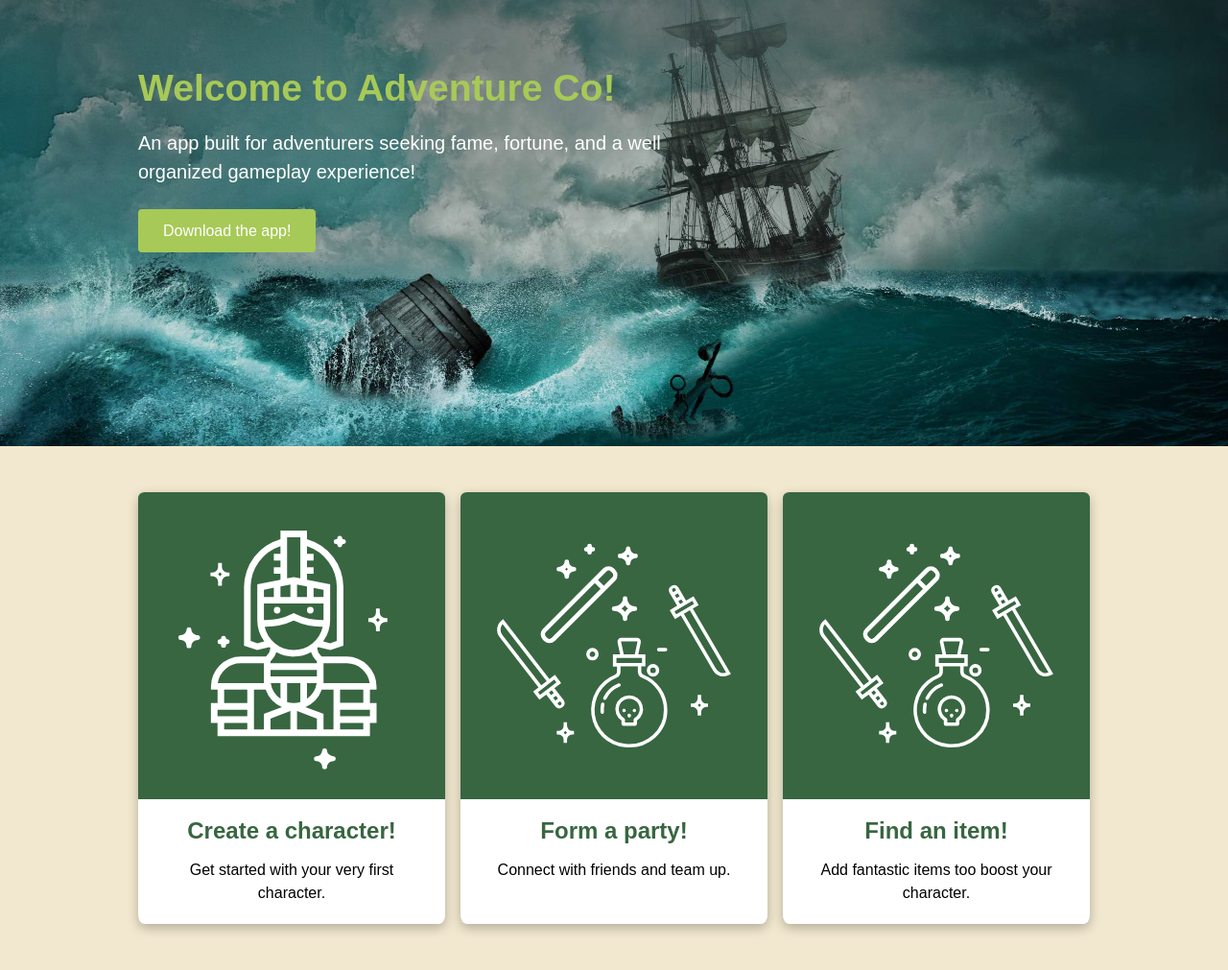
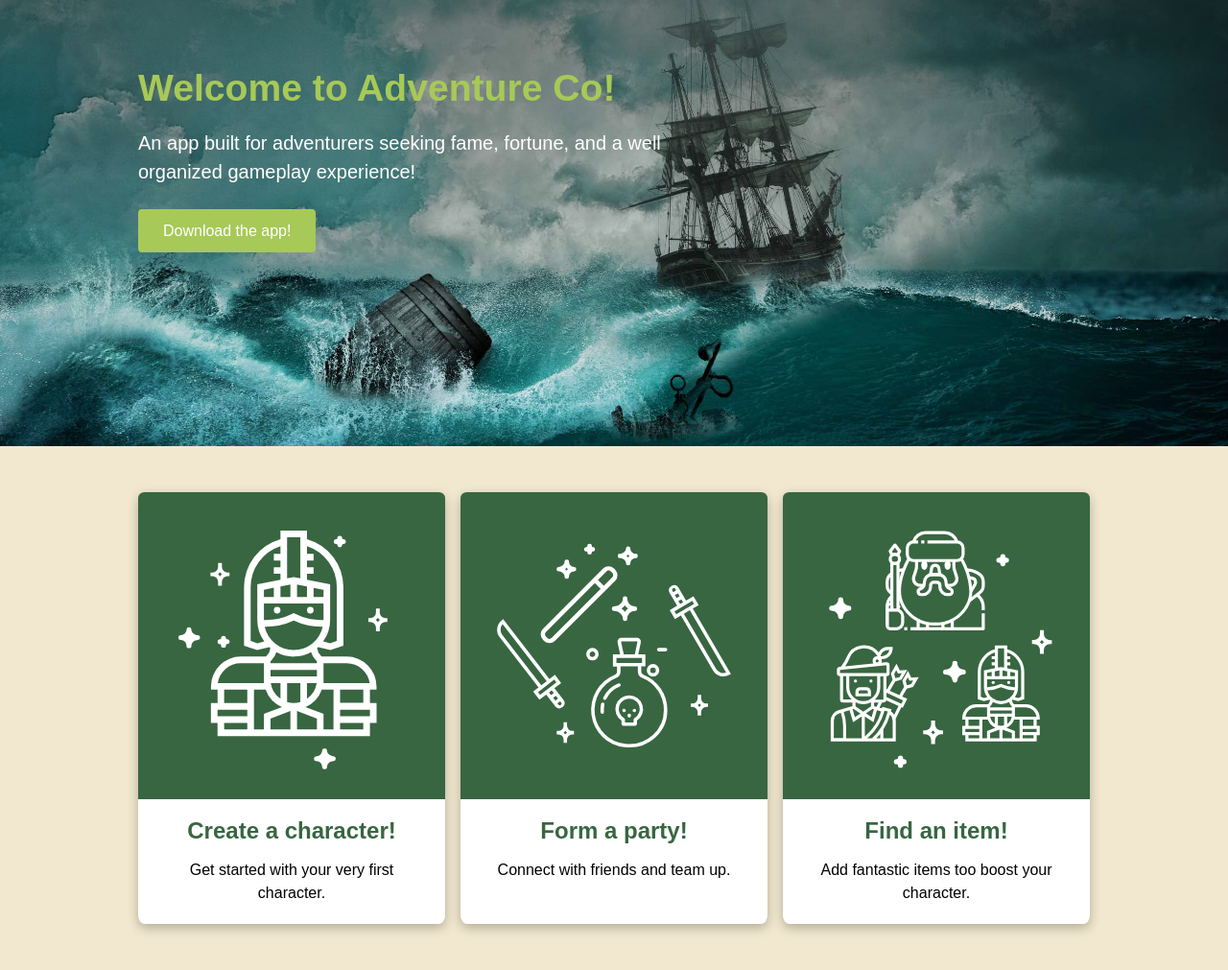
Before and after one commit to leve0311/mad9013-project-two-page-site, a plain HTML site: page index.html in a window 1280 px wide. Shown: the part 211-1222 px from the top of the page at 96% size. Drawn offline with Linux system fonts and the light colour scheme; a web font is replaced by a local one.

Commit message:
I can't believe these cards keep getting changed around wtf

```diff
--- a/index.html
+++ b/index.html
@@ -65,7 +65,7 @@
                     </a>
                     <a href="#" class="card">
                         <div class="card__image">
-                            <img src="./images/card-items.svg" alt="Card Image">
+                            <img src="./images/card-party.svg" alt="Card Image">
                         </div>
                         <div class="card-content__container">
                             <div class="card__content">
```
